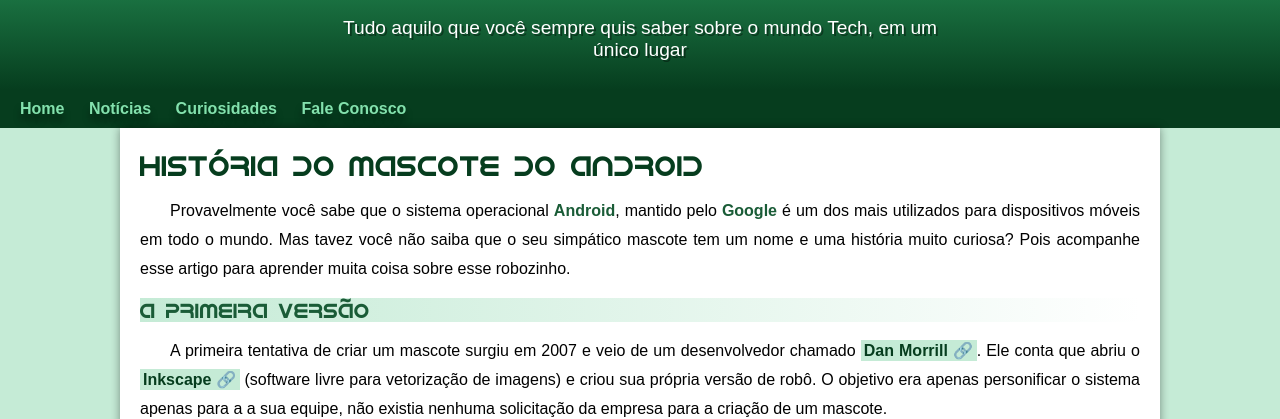
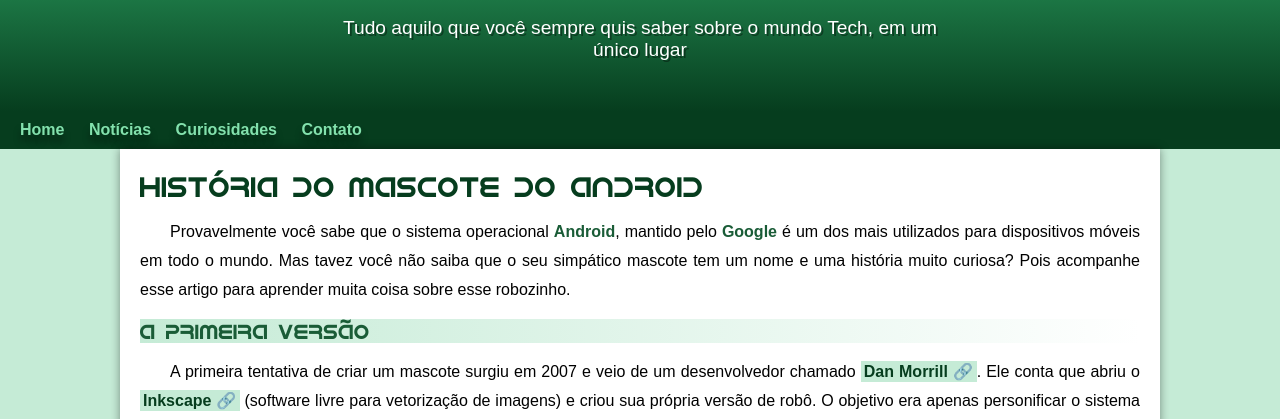
Before and after one commit to igormivanov/projeto-android, a plain HTML site: page index.html in a window 1280 px wide. Shown: the part 100-519 px from the top of the page. Drawn offline with Linux system fonts and the light colour scheme.

Commit message:
Problema de padding resolvido

```diff
--- a/index.html
+++ b/index.html
@@ -19,7 +19,7 @@
         <a href="#">Home</a>
         <a href="#">Notícias</a>
         <a href="#">Curiosidades</a>
-        <a href="#">Fale Conosco</a>
+        <a href="#">Contato</a>
     </nav>
 
     <main>
--- a/style/style.css
+++ b/style/style.css
@@ -58,8 +58,7 @@ header > p {
     text-align: center;
     max-width: 600px;
     margin: auto;
-    margin-bottom: 20px;
-    padding: 0px 10px 0px 10px;
+    padding: 0px 10px 50px 10px;
     text-shadow: 2px 2px 0px rgba(0, 0, 0, 0.384);
 }
 
```
